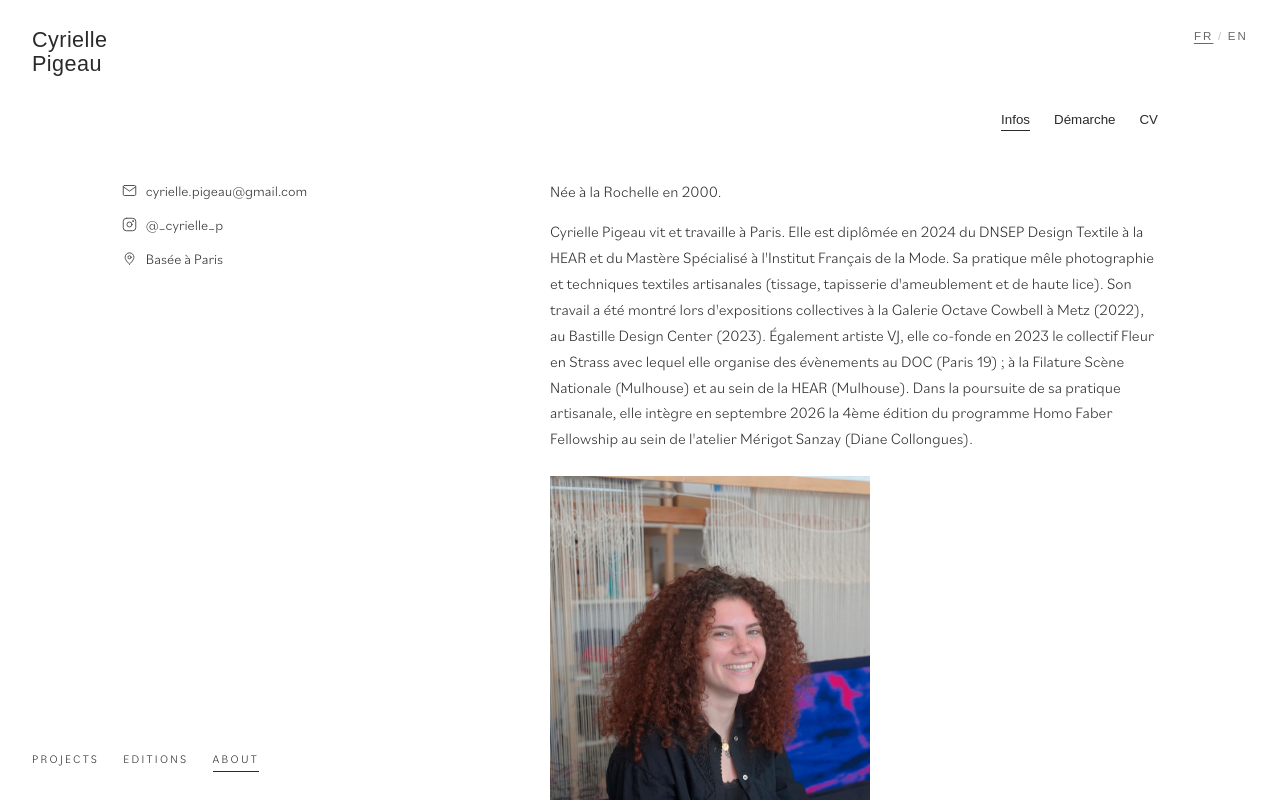
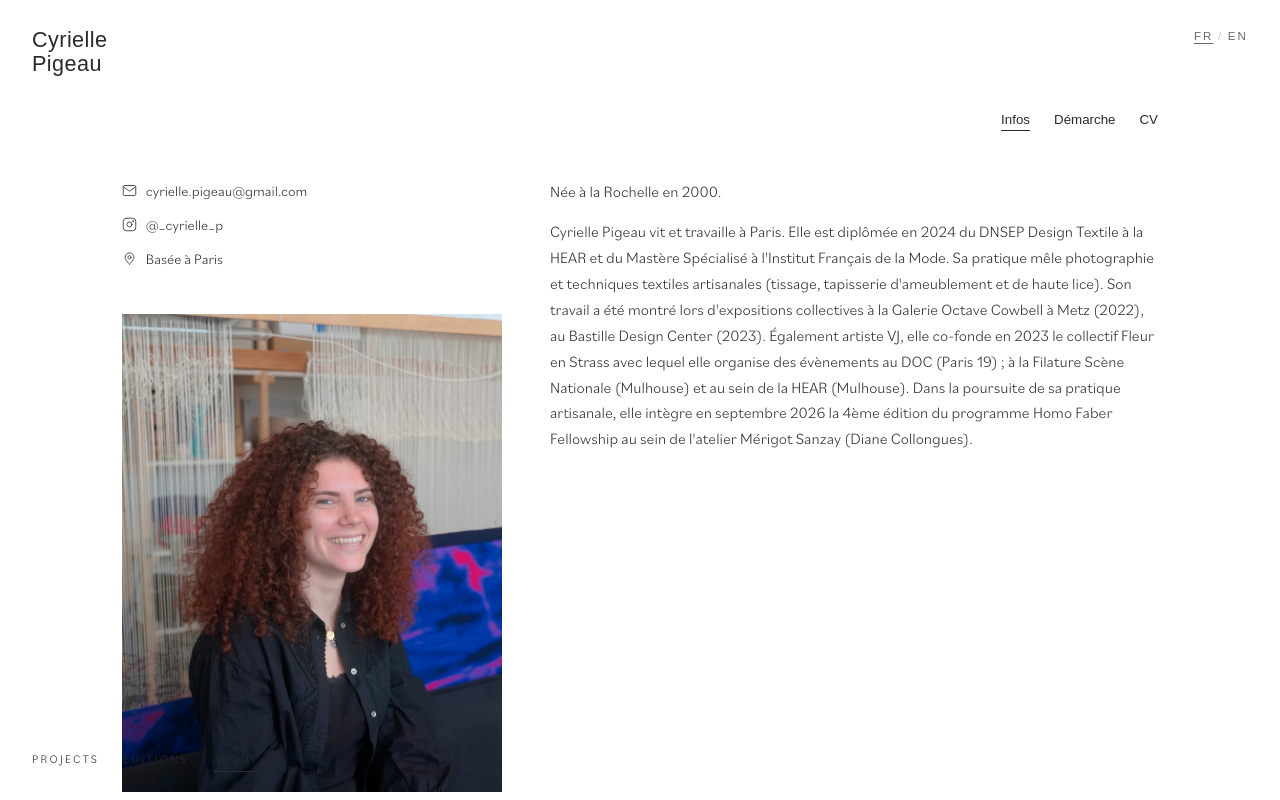
Before and after one commit to Soren-Pigeau/v5-portfolio-textile, a React (Vite) app: page /#/about in a window 1280 px wide. Built offline with nearby package versions, Linux system fonts and the light colour scheme; a web font is replaced by a local one.

Commit message:
first commit

```diff
--- a/src/pages/About/About.jsx
+++ b/src/pages/About/About.jsx
@@ -41,12 +41,12 @@ export default function About() {
                 <a href={`mailto:${a.email}`}><MailIcon /> {a.email}</a>
                 <a href="https://instagram.com/_cyrielle_p" target="_blank" rel="noreferrer"><InstaIcon /> {a.instagram}</a>
                 <span><PinIcon /> {a.location}</span>
+                {aboutPortrait && (
+                  <img src={aboutPortrait} alt="Cyrielle Pigeau" className={styles.portrait} />
+                )}
               </div>
               <div className={styles.bio}>
                 {a.bio.split('\n').map((line, i) => <p key={i}>{line}</p>)}
-                {aboutPortrait && (
-                  <img src={aboutPortrait} alt="Cyrielle Pigeau" className={styles.portrait} />
-                )}
               </div>
             </div>
           )}
--- a/src/pages/About/About.module.css
+++ b/src/pages/About/About.module.css
@@ -34,7 +34,7 @@
 .contact a { transition: opacity 0.2s ease; }
 .bio { max-width: 620px; }
 .bio p { margin-bottom: 0.9rem; font-size: 0.98rem; line-height: 1.65; font-weight: 300; }
-.portrait { margin-top: 1.5rem; width: 100%; max-width: 320px; }
+.portrait { margin-top: 2rem; width: 100%; max-width: 100%; }
 
 /* --- DÉMARCHE : PARAGRAPHES ÉPURÉS --- */
 .demarcheText {
```
